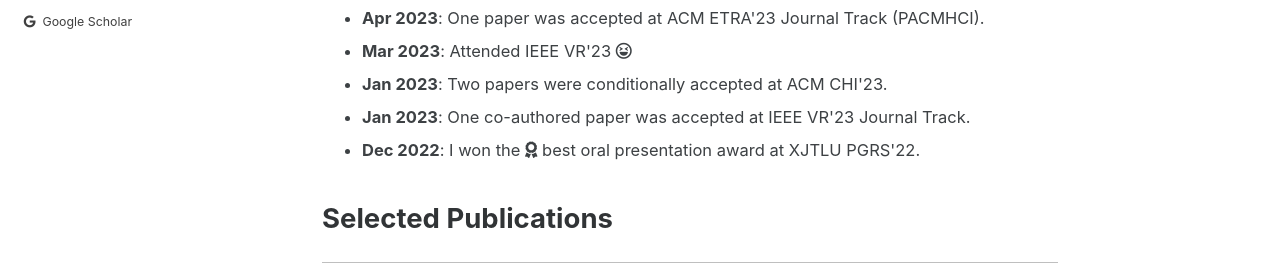
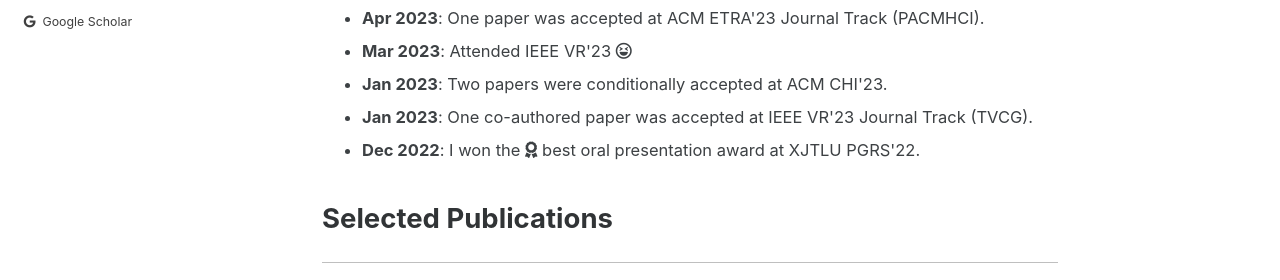
Before and after one commit to rongkaishi/rongkaishi.github.io, a Jekyll site: the page built from index.html, in a window 1280 px wide and 900 px high. Shown: the part 433-713 px from the top of the window. Built offline with Jekyll 4.4.1, drawn with Linux system fonts in a browser that asks for light colours; cached includes are drawn as plain includes; the list of posts is cut into pages by our own code.

Commit message:
UpdateApr23

```diff
--- a/_layouts/home.html
+++ b/_layouts/home.html
@@ -24,7 +24,7 @@ My research interests fall broadly into Human-Computer Interaction (HCI), with a
   <li><b>Apr 2023</b>: One paper was accepted at ACM ETRA'23 Journal Track (PACMHCI). </li>
   <li><b>Mar 2023</b>: Attended IEEE VR'23 <i class="far fa-laugh-squint"></i></li>
   <li><b>Jan 2023</b>: Two papers were conditionally accepted at ACM CHI'23. </li>
-  <li><b>Jan 2023</b>: One co-authored paper was accepted at IEEE VR'23 Journal Track. </li>
+  <li><b>Jan 2023</b>: One co-authored paper was accepted at IEEE VR'23 Journal Track (TVCG). </li>
   <li><b>Dec 2022</b>: I won the <i class="fas fa-award"></i> best oral presentation award at XJTLU PGRS'22.</li>
   <!-- <li><b>Oct 2022</b>: I served as a remote student volunteer for IEEE ISMAR'22.</li> -->
 </ul>
```
